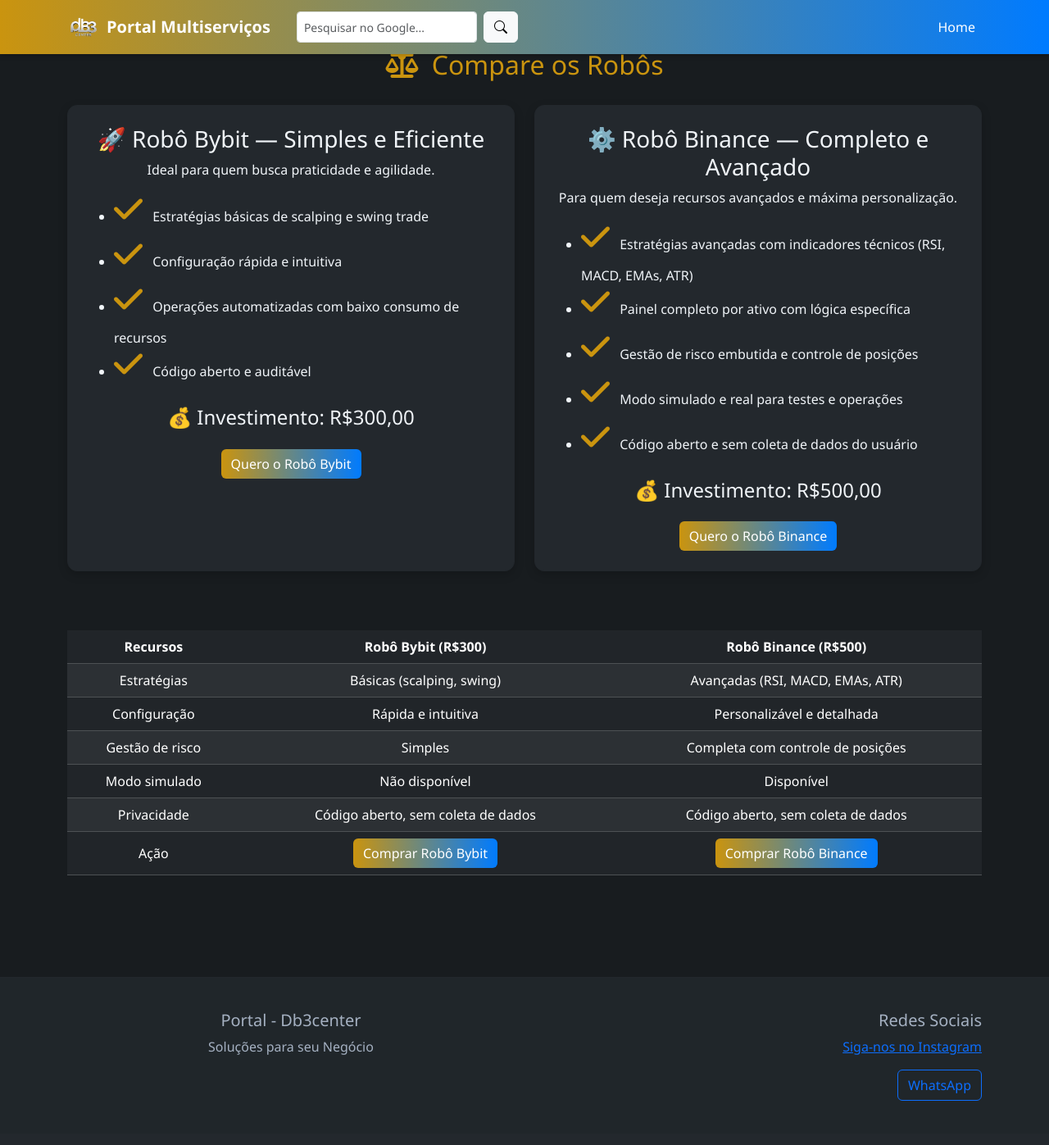
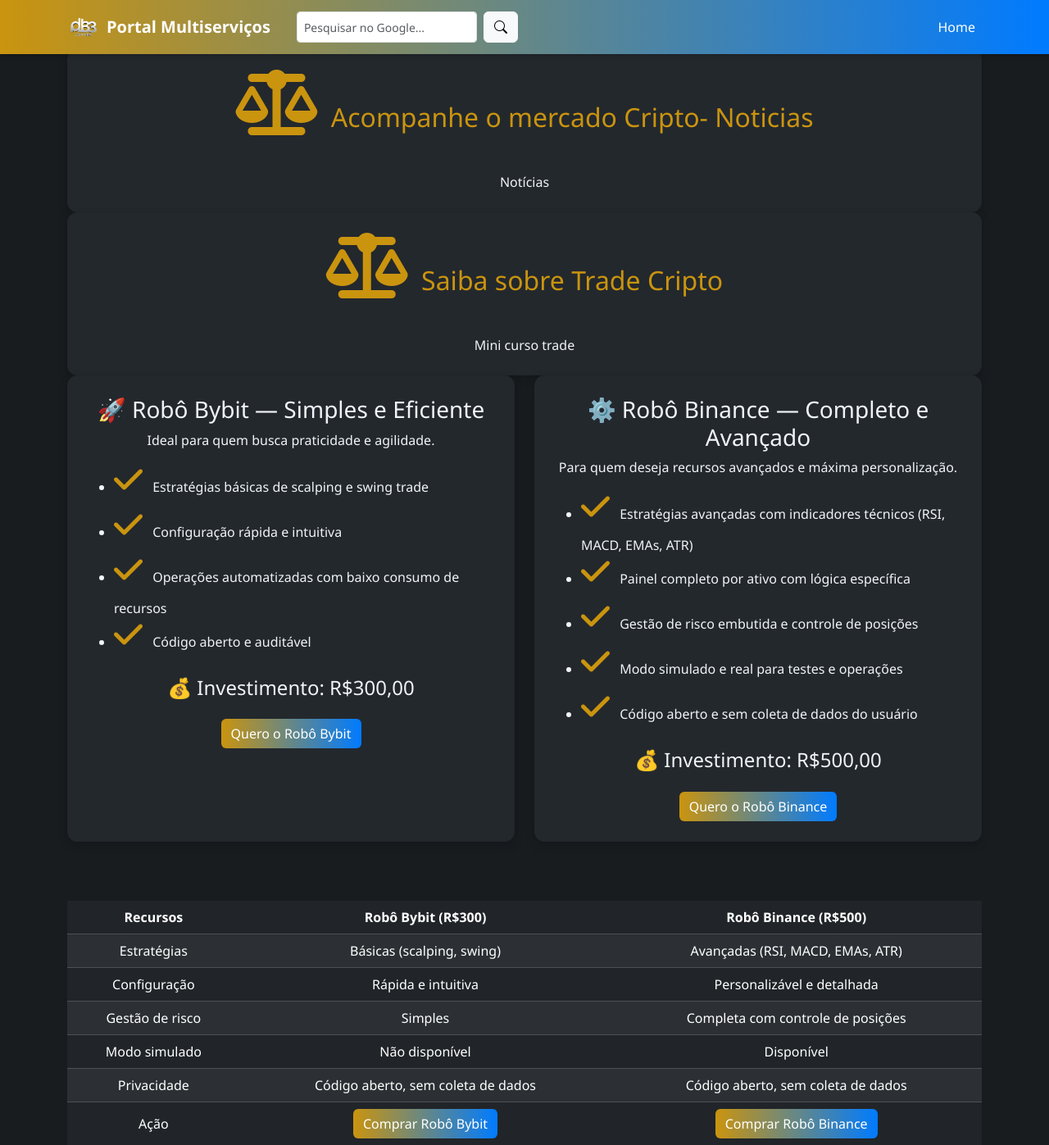
Before and after one commit to Db3center/Db3site, a Python web app: template templates/robotrade.html in a window 1280 px wide. Shown: the top 1397 px of the page at 82% size. Before the commit the page ends 1343 px from the top, so only its background shows below. Run offline with Jinja, Linux system fonts and the light colour scheme; the template is opened without the code that fills it, so the values that code supplies are empty.

Commit message:
Update robotrade.html

```diff
--- a/templates/robotrade.html
+++ b/templates/robotrade.html
@@ -104,7 +104,14 @@
   </div>
 </nav>
 <section id="comparacao" class="container">
-  <h2><i class="fas fa-balance-scale me-2"></i> Compare os Robôs</h2>
+   <div class="service-card p-4 text-center">
+    <h2><i class="fas fa-balance-scale me-2"></i> Acompanhe o mercado Cripto-  Noticias</h2>
+    <a href:"https://db3criptonotice.vercel.app/" target="blank">Notícias</a>
+   </div>
+  <div class="service-card p-4 text-center">
+    <h2><i class="fas fa-balance-scale me-2"></i> Saiba sobre Trade Cripto</h2>
+    <a href:"https://cursotrade.vercel.app/" target="blank">Mini curso trade</a>
+   </div>
   <div class="row">
     <!-- Robô Bybit -->
     <div class="col-md-6 mb-4">
```
